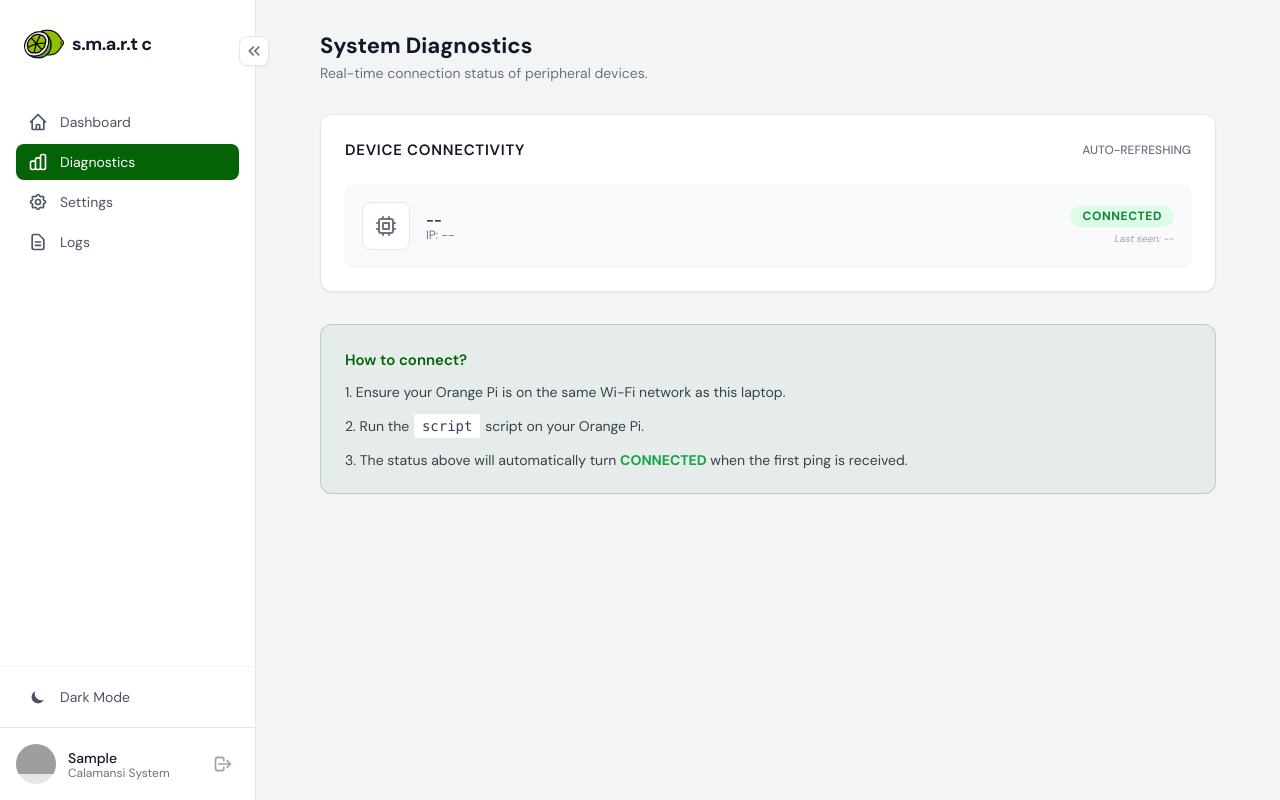
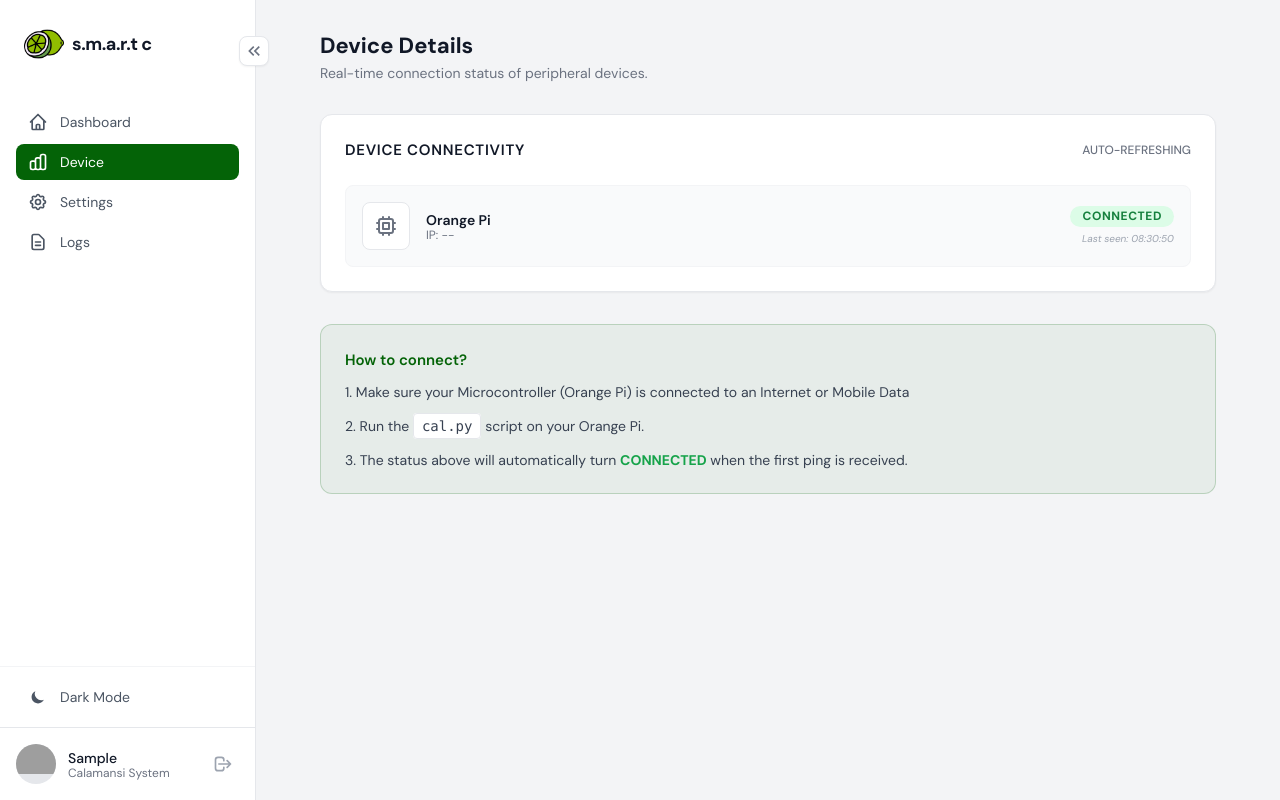
Before and after one commit to naoi-reii/smart-c-sorting, a Django app: page /diagnostics/ in a window 1280 px wide. Run offline with Django 5.2, Linux system fonts and the light colour scheme; the visitor is signed in with stand-in values (Sample User, id 1); data comes from the database, SQL or seed files in the repository; some libraries are stand-ins or nearby versions; grey boxes are pictures that could not be loaded.

Commit message:
changed diagnostic to device

```diff
--- a/app/templates/app/base.html
+++ b/app/templates/app/base.html
@@ -78,7 +78,7 @@
                 </a>
                 <a href="{% url 'diagnostics' %}" class="flex items-center space-x-3 px-3 py-2 rounded-lg {% if request.resolver_match.url_name == 'diagnostics' %}bg-primary text-white{% else %}text-gray-600 dark:text-gray-400 hover:bg-gray-100 dark:hover:bg-gray-700{% endif %} transition-colors text-ui-base">
                     <svg class="w-5 h-5 flex-shrink-0" fill="none" stroke="currentColor" viewBox="0 0 24 24"><path stroke-linecap="round" stroke-linejoin="round" stroke-width="2" d="M9 19v-6a2 2 0 00-2-2H5a2 2 0 00-2 2v6a2 2 0 002 2h2a2 2 0 002-2zm0 0V9a2 2 0 012-2h2a2 2 0 012 2v10m-6 0a2 2 0 002 2h2a2 2 0 002-2m0 0V5a2 2 0 012-2h2a2 2 0 012 2v14a2 2 0 01-2 2h-2a2 2 0 01-2-2z"></path></svg>
-                    <span class="sidebar-text transition-opacity duration-300">Diagnostics</span>
+                    <span class="sidebar-text transition-opacity duration-300">Device</span>
                 </a>
                 <a href="{% url 'settings' %}" class="flex items-center space-x-3 px-3 py-2 rounded-lg {% if request.resolver_match.url_name == 'settings' %}bg-primary text-white{% else %}text-gray-600 dark:text-gray-400 hover:bg-gray-100 dark:hover:bg-gray-700{% endif %} transition-colors text-ui-base">
                     <svg class="w-5 h-5 flex-shrink-0" fill="none" stroke="currentColor" viewBox="0 0 24 24"><path stroke-linecap="round" stroke-linejoin="round" stroke-width="2" d="M10.325 4.317c.426-1.756 2.924-1.756 3.35 0a1.724 1.724 0 002.573 1.066c1.543-.94 3.31.826 2.37 2.37a1.724 1.724 0 001.065 2.572c1.756.426 1.756 2.924 0 3.35a1.724 1.724 0 00-1.066 2.573c.94 1.543-.826 3.31-2.37 2.37a1.724 1.724 0 00-2.572 1.065c-.426 1.756-2.924 1.756-3.35 0a1.724 1.724 0 00-2.573-1.066c-1.543.94-3.31-.826-2.37-2.37a1.724 1.724 0 00-1.065-2.572c-1.756-.426-1.756-2.924 0-3.35a1.724 1.724 0 001.066-2.573c-.94-1.543.826-3.31 2.37-2.37.996.608 2.296.07 2.572-1.065z"></path><path stroke-linecap="round" stroke-linejoin="round" stroke-width="2" d="M15 12a3 3 0 11-6 0 3 3 0 016 0z"></path></svg>
--- a/app/templates/app/diagnostics.html
+++ b/app/templates/app/diagnostics.html
@@ -5,7 +5,7 @@
 <div class="max-w-4xl mx-auto">
     <div class="flex items-center justify-between mb-8">
         <div>
-            <h1 class="text-ui-title font-bold text-gray-900 dark:text-white">System Diagnostics</h1>
+            <h1 class="text-ui-title font-bold text-gray-900 dark:text-white">Device Details</h1>
             <p class="text-ui-base text-gray-500 dark:text-dark-muted mt-1">Real-time connection status of peripheral devices.</p>
         </div>
     </div>
@@ -38,8 +38,8 @@
     <div class="mt-8 bg-primary/5 dark:bg-primary/10 rounded-xl border border-primary/20 p-6">
         <h3 class="text-ui-header font-semibold text-primary dark:text-green-400 mb-3">How to connect?</h3>
         <div class="space-y-4 text-ui-base text-gray-700 dark:text-gray-300">
-            <p>1. Ensure your Orange Pi is on the same Wi-Fi network as this laptop.</p>
-            <p>2. Run the <code class="bg-white dark:bg-dark-card px-2 py-1 rounded border border-gray-200 dark:border-dark-border">script</code> script on your Orange Pi.</p>
+            <p>1. Make sure your Microcontroller (Orange Pi) is connected to an Internet or Mobile Data</p>
+            <p>2. Run the <code class="bg-white dark:bg-dark-card px-2 py-1 rounded border border-gray-200 dark:border-dark-border">cal.py</code> script on your Orange Pi.</p>
             <p>3. The status above will automatically turn <span class="text-green-600 font-bold uppercase">Connected</span> when the first ping is received.</p>
         </div>
     </div>
--- a/app/templates/app/partials/diagnostic_status.html
+++ b/app/templates/app/partials/diagnostic_status.html
@@ -7,8 +7,8 @@
                 </svg>
             </div>
             <div>
-                <h3 class="text-ui-base font-semibold text-gray-900 dark:text-white">--</h3>
-                <p class="text-ui-tiny text-gray-500 dark:text-dark-muted">IP: --</p>
+                <h3 class="text-ui-base font-semibold text-gray-900 dark:text-white">{{ device.name }}</h3>
+                <p class="text-ui-tiny text-gray-500 dark:text-dark-muted">IP: {{ device.ip_address|default:"--" }}</p>
             </div>
         </div>
 
@@ -17,13 +17,13 @@
                 <span class="px-3 py-1 rounded-full bg-green-100 dark:bg-green-900/30 text-green-700 dark:text-green-400 text-ui-tiny font-bold uppercase tracking-wider">
                     Connected
                 </span>
-                <p class="text-[10px] text-gray-400 mt-1 italic">Last seen: --</p>
+                <p class="text-[10px] text-gray-400 mt-1 italic">Last seen: {{ device.last_seen|date:"H:i:s" }}</p>
             {% else %}
                 <span class="px-3 py-1 rounded-full bg-gray-100 dark:bg-gray-700 text-gray-500 dark:text-gray-400 text-ui-tiny font-bold uppercase tracking-wider">
                     Offline
                 </span>
                 <p class="text-[10px] text-gray-400 mt-1 italic">
-                    Last seen: --
+                    Last seen: {{ device.last_seen|date:"M d, H:i" }}
                 </p>
             {% endif %}
         </div>
```
Also changed, not shown: image.png (added).
